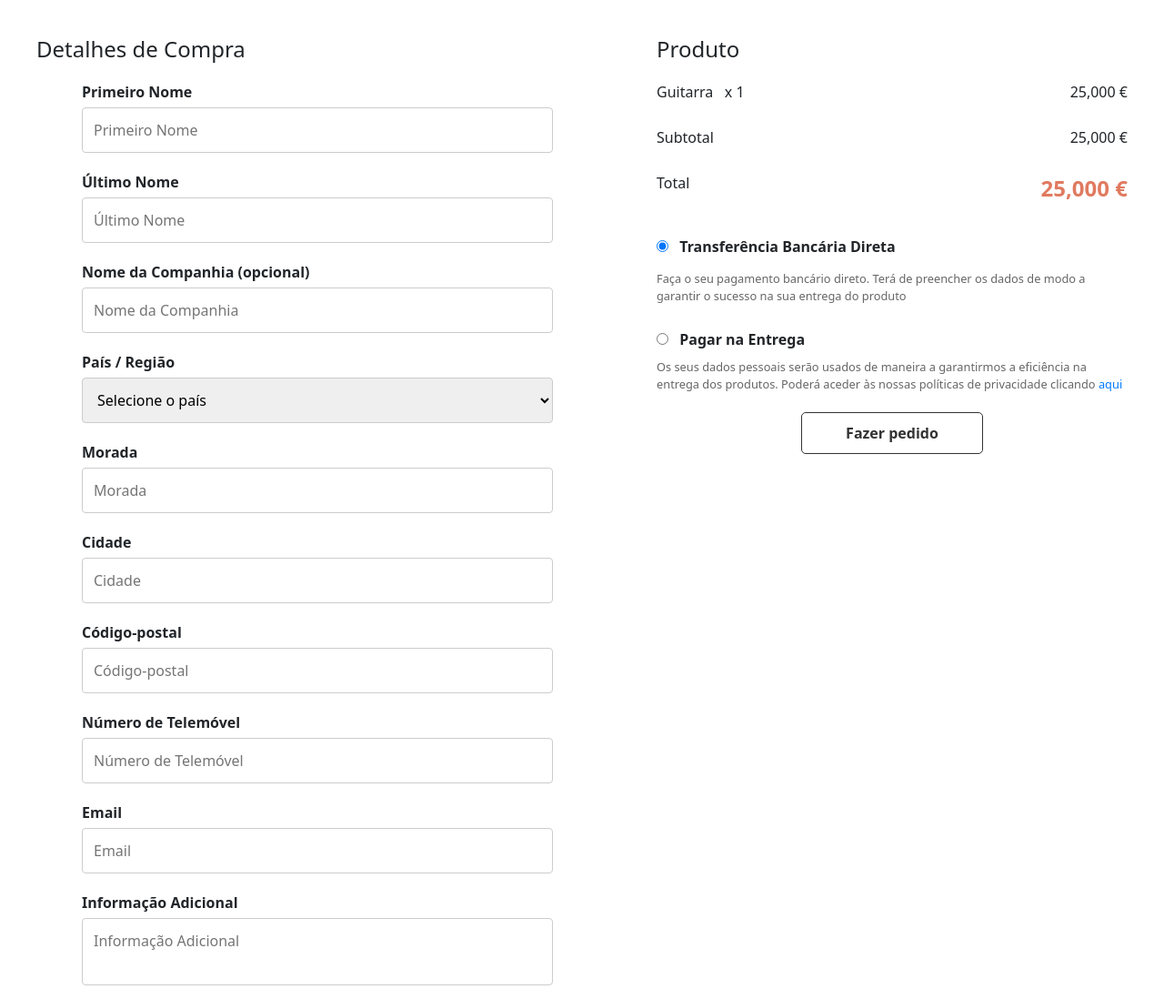
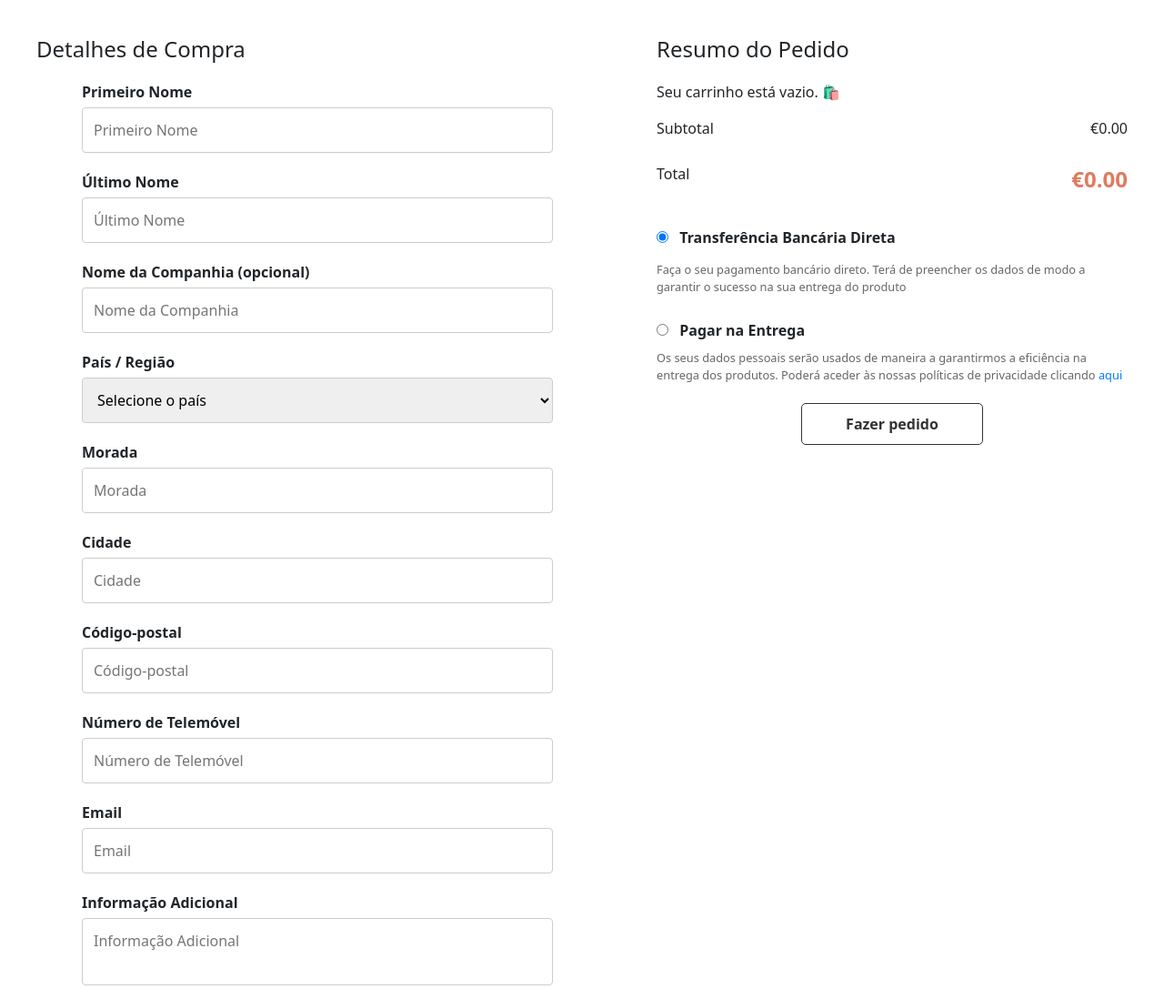
Before and after one commit to Fiagapcoo/DB2-project, a Django app: page /payment_details in a window 1280 px wide. Shown: the part 160-1258 px from the top of the page at 91% size. Run offline with Django 5.2, Linux system fonts and the light colour scheme; some libraries are stand-ins or nearby versions.

Commit message:
detalhes da compra

```diff
--- a/store/templates/payment_details.html
+++ b/store/templates/payment_details.html
@@ -48,18 +48,18 @@
 
     <!-- Seção de resumo do pedido -->
     <div class="order-summary">
-        <h2>Produto</h2>
-        <div class="order-item">
-            <p>Guitarra &nbsp; x 1</p>
-            <span>25,000 €</span>
+        <h2>Resumo do Pedido</h2>
+        <div id="order-items">
+            <p>Carregando produtos...</p>
         </div>
+
         <div class="order-subtotal">
             <p>Subtotal</p>
-            <span>25,000 €</span>
+            <span id="subtotal-price">€0.00</span>
         </div>
         <div class="order-total">
             <p>Total</p>
-            <span class="total-price">25,000 €</span>
+            <span class="total-price" id="total-price">€0.00</span>
         </div>
 
         <!-- Opções de pagamento -->
@@ -77,11 +77,77 @@
                                      Poderá aceder às nossas políticas de privacidade clicando <a href="#">aqui</a></p>
 
         <!-- Botão de pedido -->
-        <button type="submit" class="order-button">Fazer pedido</button>
+        <button type="submit" class="order-button" id="order-button" disabled>Fazer pedido</button>
     </div>
 </div>
 
 <script>
+
+    function getCartFromCookies() {
+        const cookies = document.cookie.split('; ').find(row => row.startsWith('cart='));
+        if (!cookies) return {};
+
+        try {
+            let rawCart = decodeURIComponent(cookies.split('=')[1])
+                .replace(/\\054/g, ',')
+                .replace(/\\"/g, '"')
+                .replace(/^"|"$/g, '');
+
+            return JSON.parse(rawCart);
+        } catch (e) {
+            console.error("❌ Erro ao interpretar JSON do carrinho:", e);
+            return {};
+        }
+    }
+
+    // 🔥 Atualiza o resumo do pedido dinamicamente
+    function updateOrderSummary() {
+        let cart = getCartFromCookies();
+        let productIds = Object.keys(cart);
+
+        let orderItemsContainer = document.getElementById("order-items");
+        let subtotalElement = document.getElementById("subtotal-price");
+        let totalElement = document.getElementById("total-price");
+        let orderButton = document.getElementById("order-button");
+
+        if (productIds.length === 0) {
+            orderItemsContainer.innerHTML = "<p>Seu carrinho está vazio. 🛍️</p>";
+            subtotalElement.innerText = "€0.00";
+            totalElement.innerText = "€0.00";
+            orderButton.disabled = true;
+            return;
+        }
+
+        fetch(`/get-cart-items/?ids=${productIds.join(',')}`)
+            .then(response => response.json())
+            .then(data => {
+                let subtotal = 0;
+                orderItemsContainer.innerHTML = "";
+
+                data.products.forEach(product => {
+                    let quantity = cart[product.productid] || 1;
+                    let productTotal = product.final_price * quantity;
+                    subtotal += productTotal;
+
+                    let itemHTML = `
+                        <div class="order-item">
+                            <p>${product.name} &nbsp; x ${quantity}</p>
+                            <span>€${productTotal.toFixed(2)}</span>
+                        </div>
+                    `;
+                    orderItemsContainer.innerHTML += itemHTML;
+                });
+
+                subtotalElement.innerText = `€${subtotal.toFixed(2)}`;
+                totalElement.innerText = `€${subtotal.toFixed(2)}`;
+                orderButton.disabled = false;
+            })
+            .catch(error => {
+                console.error("Erro ao carregar os produtos:", error);
+                orderItemsContainer.innerHTML = "<p>Erro ao carregar os itens do pedido.</p>";
+            });
+    }
+
 // Função para buscar os países da API
 async function loadCountries() {
     const response = await fetch('https://restcountries.com/v3.1/all');
@@ -101,7 +167,10 @@ async function loadCountries() {
 }
 
 
-window.onload = loadCountries;
+window.onload = function() {
+    loadCountries();
+    updateOrderSummary();
+};
 </script>
 
 {% endblock %}
```
